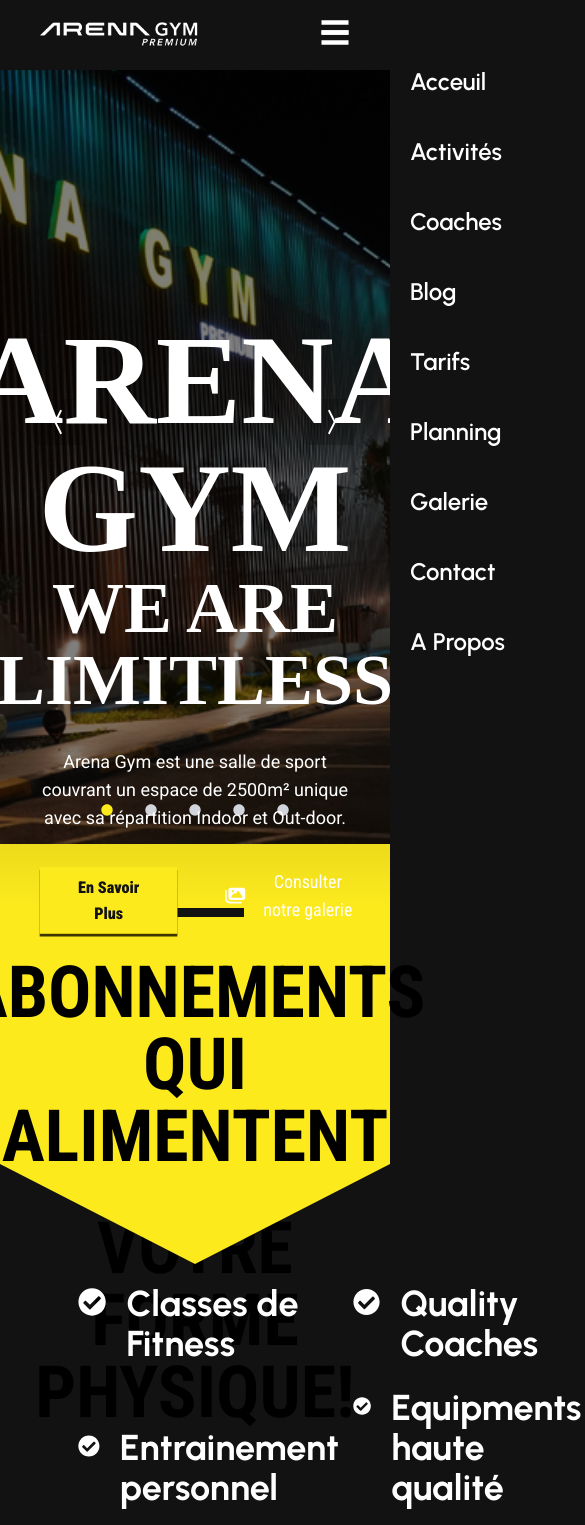
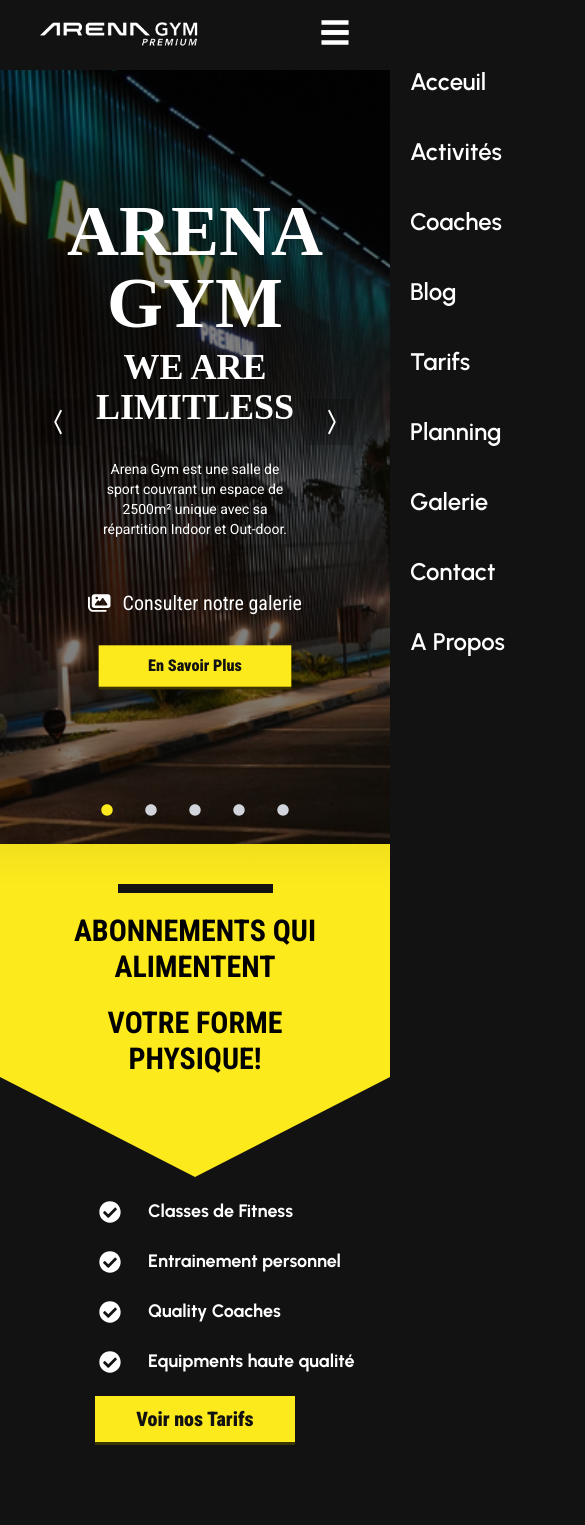
Before and after one commit to medazizktata/Arena-gym-website, a React (Vite) app in the folder Arena-gym-website/: page /home in a window 390 px wide. Shown: the top 1525 px of the page, 585 px wide, since content can reach past the window. Built offline with nearby package versions, Linux system fonts and the light colour scheme.

Commit message:
Responsivness fix

```diff
--- a/Arena-gym-website/src/pages/Home/HeroSection.jsx
+++ b/Arena-gym-website/src/pages/Home/HeroSection.jsx
@@ -11,26 +11,30 @@
 function HeroSection() {
   return (
     <>
-      <div className="mb-15">
+      <div className="">
         <div
           className="w-full"
           style={{
             background: `linear-gradient(to top, ${getColor(
               "yellowMain"
-            )}, rgba(255, 204, 0, 0))`,
+            )} 0%, ${getColor("blackBG")} 90%, rgba(0, 0, 0, 0) 100%)`,
           }}
         >
-          <div className="relative mx-auto mx-[2%]">
-            <div className="inline absolute inset-x-0 top-40 transform translate-y-1/4 flex flex-col items-center text-white z-10 px-8 text-lg">
-              <div className="inline text-6xl font-Gentona uppercase text-center mb-8 flex flex-col">
-                <h1 className="inline text-9xl font-black">Arena Gym</h1>
-                <h2 className="inline text-7xl font-black">We are limitless</h2>
+          <div className="relative mx-auto mx-[25px]">
+            <div className="absolute my-40 inset-0 inline-flex flex-col items-center justify-center text-white z-10 mx-20 max-sm:mx-5 text-lg">
+              <div className="inline font-Gentona uppercase text-center mb-8 flex flex-col gap-2">
+                <h1 className="inline lg:text-9xl md:text-8xl max-sm:text-7xl sm:text-7xl font-black">
+                  Arena Gym
+                </h1>
+                <h2 className="inline lg:text-7xl md:text-5xl max-sm:text-4xl sm:text-4xl font-black">
+                  We are limitless
+                </h2>
               </div>
-              <span className="inline font-roboto text-lg text-center mb-8">
+              <span className="inline font-roboto lg:text-2xl md:text-xl max-sm:text-sm sm:text-base mx-20 text-center mb-8">
                 Arena Gym est une salle de sport couvrant un espace de 2500m²
                 unique avec sa répartition Indoor et Out-door.
               </span>
-              <div className="inline flex flex-row gap-10">
+              <div className="inline flex flex-row gap-10 md:text-2xl sm:text-xl max-sm:gap-2 max-sm:flex-col-reverse ">
                 <ButtonYellow
                   buttonFont="font-robotoCon"
                   fontWeight="font-black scale-90"
@@ -46,27 +50,30 @@
                   Voir la galerie
                 </ButtonYellow> */}
 
-                <a href="#">
+                <Link to={"/galerie"}>
                   <ConsulterGalerieButton
                     className={
-                      "hover:text-yellowMain transition duration-500 cursor-pointer"
+                      "text-xl hover:text-yellowMain transition duration-500 cursor-pointer"
                     }
                   />
-                </a>
+                </Link>
               </div>
             </div>
-            <div className="pb-16">
+            <div className="pb-10 lg:pb-20 md:pb-16">
               <BigCaroussel />
             </div>
           </div>
         </div>
-        <div className="bg-yellowMain h-64 w-full bottom-0">
-          <h1 className="flex flex-col gap-10 justify-center items-center font-robotoCon uppercase text-center text-7xl font-bold">
-            <hr className="border-b-8 border-blackBG w-1/4" />
+        <div className="bg-yellowMain lg:h-64 w-full bottom-0 font-robotoCon">
+          <h1 className="mx-10 flex flex-col gap-14 max-md:gap-10 max-sm:gap-5 justify-center items-center uppercase text-center xl:text-7xl lg:text-6xl md:text-5xl sm:text-4xl max-sm:text-3xl font-bold">
+            <hr className="border-b-8 border-blackBG w-1/2" />
+            <div className="flex flex-col gap-5">
               <span>Abonnements qui alimentent</span>
               <span>votre forme physique!</span>
+            </div>
           </h1>
         </div>
+        <div className="">
           <svg
             className="bottom-0 left-0"
             viewBox="0 0 100 100"
@@ -76,31 +83,35 @@
           >
             <polygon points="0,0 100,0 50,100" fill={getColor("yellowMain")} />
           </svg>
+        </div>
         <div className="mx-auto">
-          <div className=" text-white text-4xl font-urbanist font-bold inline mx-[20%] my-[5%] bg-blackBG bottom-0 flex flex-row justify-between ">
-            <div className="inline flex flex-col gap-16">
-              <div className="inline flex gap-5">
-                <FaCheckCircle />
-                <span>Classes de Fitness</span>
+          <div className="text-white lg:ml-20 max-lg:ml-40 max-md:ml-20 md:mx-20 xl:text-5xl lg:text-4xl md:text-3xl sm:text-2xl max-sm:text-lg font-urbanist font-bold my-[5%] bg-blackBG bottom-0 flex justify-center max-sm:flex-col gap-5 lg:gap-20 ">
+            <div className="inline-flex flex-col justify-center gap-20 max-sm:gap-5 ">
+              <div className="inline-flex gap-2">
+                <FaCheckCircle className="max-sm:text-3xl max-md:text-4xl max-lg:text-5xl w-[60px] py-1"/>
+                <span className="inline">Classes de Fitness</span>
               </div>
-              <div className="inline flex gap-5">
-                <FaCheckCircle />
-                <span>Entrainement personnel</span>
+              <div className="inline flex gap-2 ">
+                  <FaCheckCircle className="max-sm:text-3xl max-md:text-4xl max-lg:text-5xl w-[60px] py-1"/>
+
+                <span className="inline">Entrainement personnel</span>
               </div>
             </div>
-            <div className="inline flex flex-col justify-between">
-              <div className="inline flex gap-5">
-                <FaCheckCircle />
-                <span>Quality Coaches</span>
+            <div className="inline flex flex-col justify-center gap-20 max-sm:gap-5">
+              <div className="inline flex gap-2">
+                <FaCheckCircle className="max-sm:text-3xl max-md:text-4xl max-lg:text-5xl w-[60px] py-1"/>
+
+                <span className="inline">Quality Coaches</span>
               </div>
-              <div className="inline flex gap-5">
-                <FaCheckCircle />
-                <span>Equipments haute qualité</span>
+              <div className="inline flex gap-2">
+                <FaCheckCircle className="max-sm:text-3xl max-md:text-4xl max-lg:text-5xl w-[60px] py-1"/>
+
+                <span className="inline">Equipments haute qualité</span>
               </div>
             </div>
           </div>
         </div>
-        <div className="flex flex-col justify-center items-center text-lg">
+        <div className="flex flex-col justify-center items-center text-xl">
           <Link to={"/tarifs"}>
             <ButtonYellow
               buttonFont="font-robotoCon"
```
Lines whose indentation alone changed are shown as unchanged.
